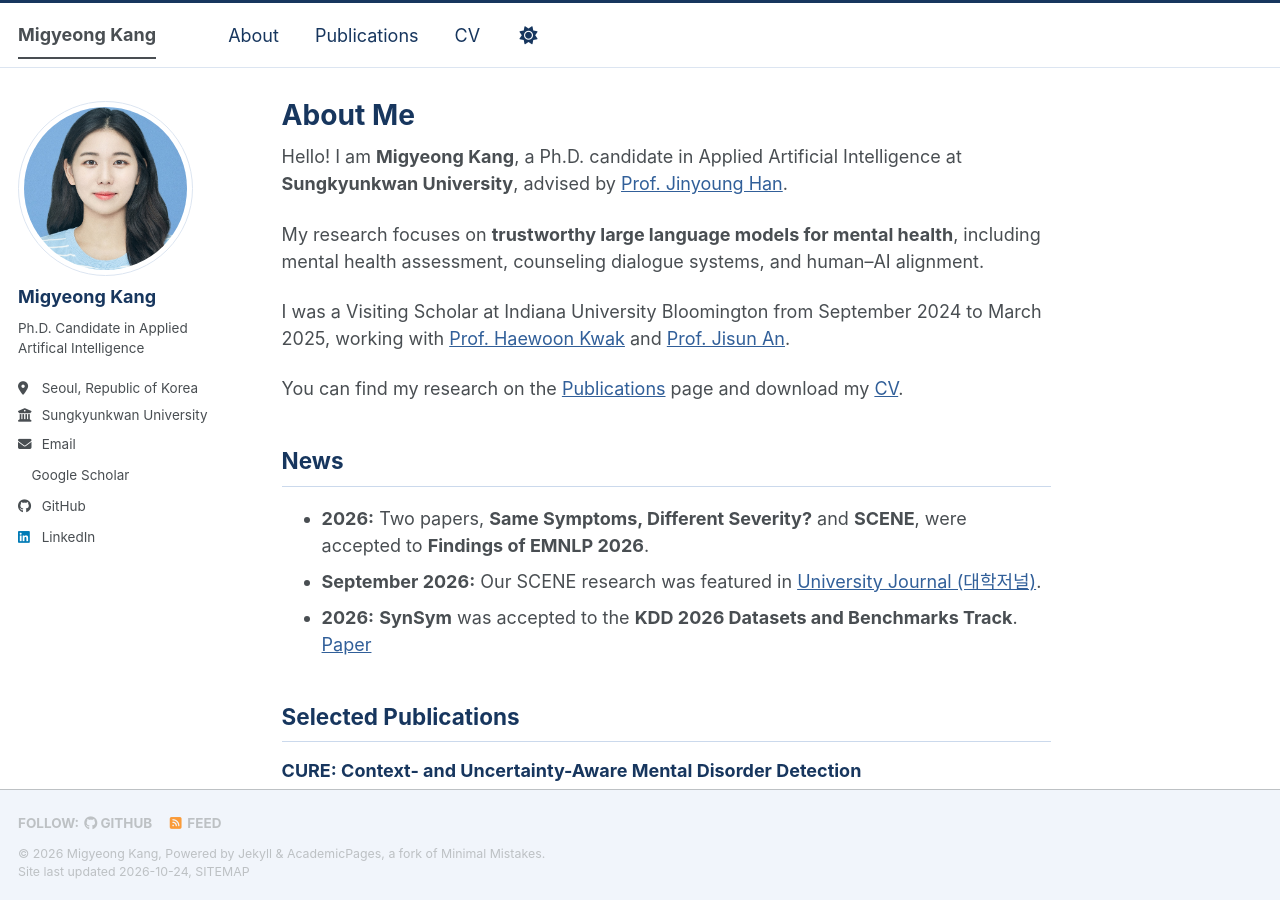
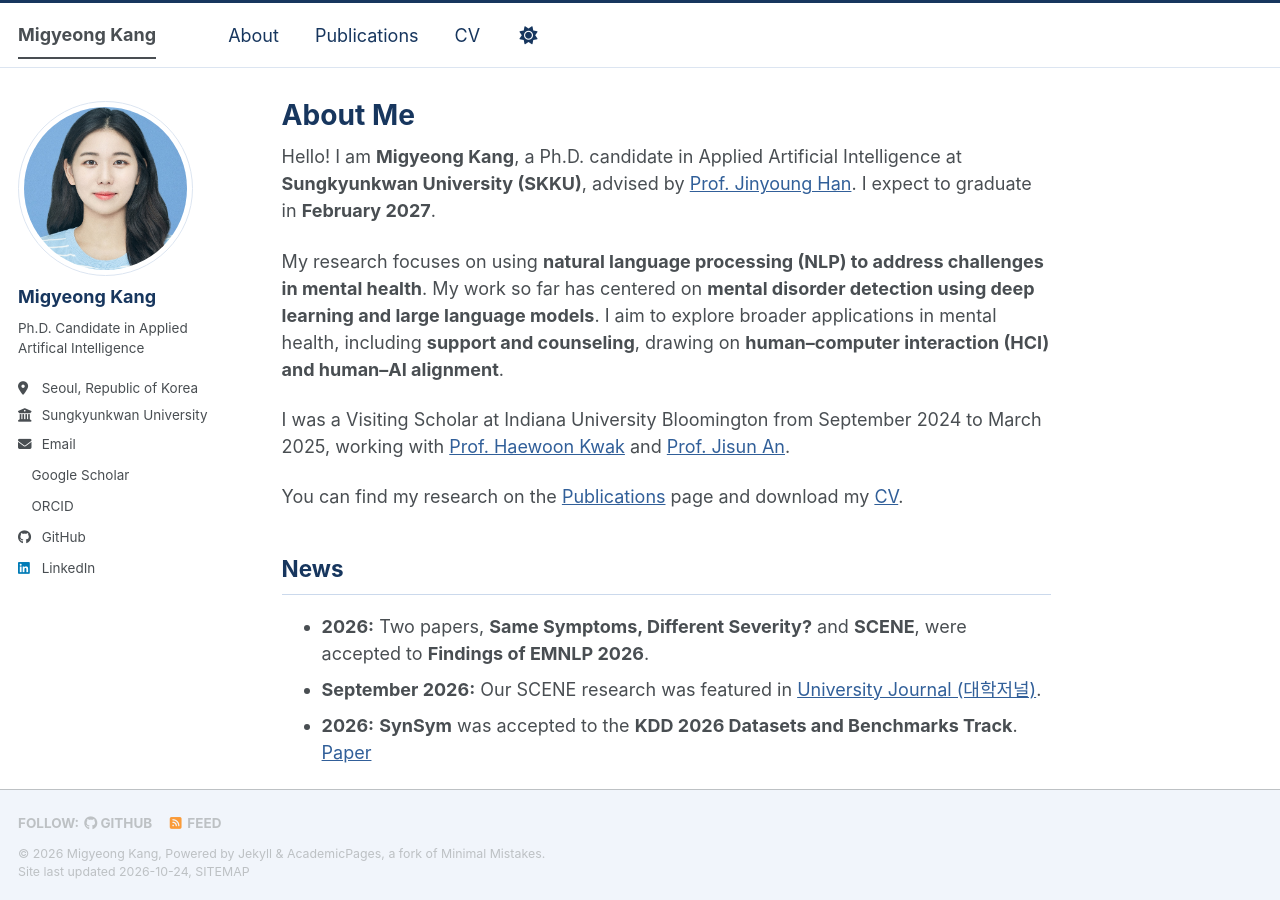
Before and after one commit to gyeong707/gyeong707.github.io, a Jekyll site: the page built from _pages/about.md, in a window 1280 px wide and 900 px high. Built offline with Jekyll 4.4.1, drawn with Linux system fonts in a browser that asks for light colours; a style sheet for code colours, icons or effects is not loaded.

Commit message:
Update bio, restore ORCID, and refresh stylesheet cache

```diff
--- a/_config.yml
+++ b/_config.yml
@@ -38,7 +38,7 @@ author:
   googlescholar    : "https://scholar.google.com/citations?user=3GAeEVIAAAAJ"
   inspire-hep      :
   impactstory      :
-  orcid            :
+  orcid            : "https://orcid.org/0000-0002-8537-8672"
   semantic         :
   ssrn             :
   pubmed           :
--- a/_includes/head.html
+++ b/_includes/head.html
@@ -13,4 +13,4 @@
 </script>
 
 <!-- For all browsers -->
-<link rel="stylesheet" href="{{ base_path }}/assets/css/main.css">
+<link rel="stylesheet" href="{{ base_path }}/assets/css/main.css?v={{ site.time | date: '%s' }}">
--- a/_pages/about.md
+++ b/_pages/about.md
@@ -7,9 +7,9 @@ redirect_from:
   - /about.html
 ---
 
-Hello! I am **Migyeong Kang**, a Ph.D. candidate in Applied Artificial Intelligence at **Sungkyunkwan University**, advised by [Prof. Jinyoung Han](https://sites.google.com/site/jyhantop/jinyoung-han-ph-d).
+Hello! I am **Migyeong Kang**, a Ph.D. candidate in Applied Artificial Intelligence at **Sungkyunkwan University (SKKU)**, advised by [Prof. Jinyoung Han](https://sites.google.com/site/jyhantop/jinyoung-han-ph-d). I expect to graduate in **February 2027**.
 
-My research focuses on **trustworthy large language models for mental health**, including mental health assessment, counseling dialogue systems, and human–AI alignment.
+My research focuses on using **natural language processing (NLP) to address challenges in mental health**. My work so far has centered on **mental disorder detection using deep learning and large language models**. I aim to explore broader applications in mental health, including **support and counseling**, drawing on **human–computer interaction (HCI) and human–AI alignment**.
 
 I was a Visiting Scholar at Indiana University Bloomington from September 2024 to March 2025, working with [Prof. Haewoon Kwak](https://haewoon.github.io/) and [Prof. Jisun An](https://jisun.me/).
 
```
